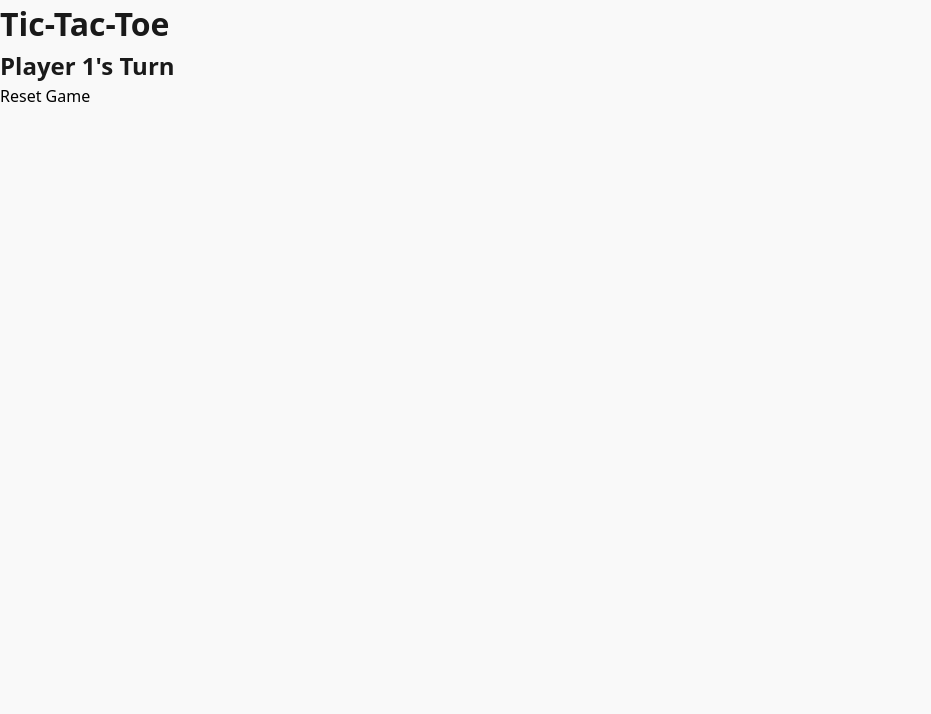
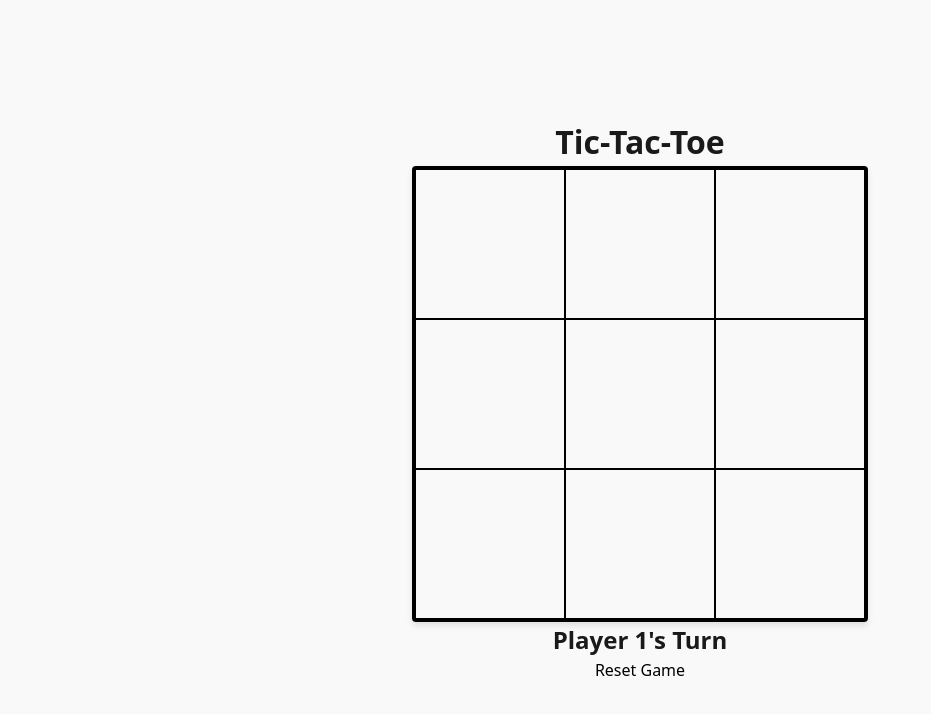
Before and after one commit to OnyxMcQueen/tic-tac-toe-2, a plain HTML site: page index.html in a window 1280 px wide. Shown: the whole page, without its empty margins (0-931 px from the left). Drawn offline with Linux system fonts and the light colour scheme.

Commit message:
apply layout and visual styling to game board and cells

```diff
--- a/style.css
+++ b/style.css
@@ -72,3 +72,37 @@ select {
   /* Shadow */
   --shadow-md: 0 4px 6px var(--color-shadow);
 }
+
+.container {
+  display: flex;
+  flex-direction: column;
+  align-items: center;
+  justify-content: center;
+  min-height: 100vh;
+  padding: var(--space-lg);
+}
+
+#board {
+  display: grid;
+  grid-template-columns: repeat(3, 150px);
+  grid-template-rows: repeat(3, 150px);
+  border: 3px solid black;
+  border-radius: var(--radius-sm);
+  box-shadow: var(--shadow-md);
+}
+
+.cell {
+  height: 150px;
+  width: 150px;
+  border: 1px solid black;
+  display: flex;
+  justify-content: center;
+  align-items: center;
+  cursor: pointer;
+  transition: transform 0.2s ease;
+  font-size: 6rem;
+}
+
+.cell:hover {
+  background-color: rgba(0, 0, 0, 0.05);
+}
```
